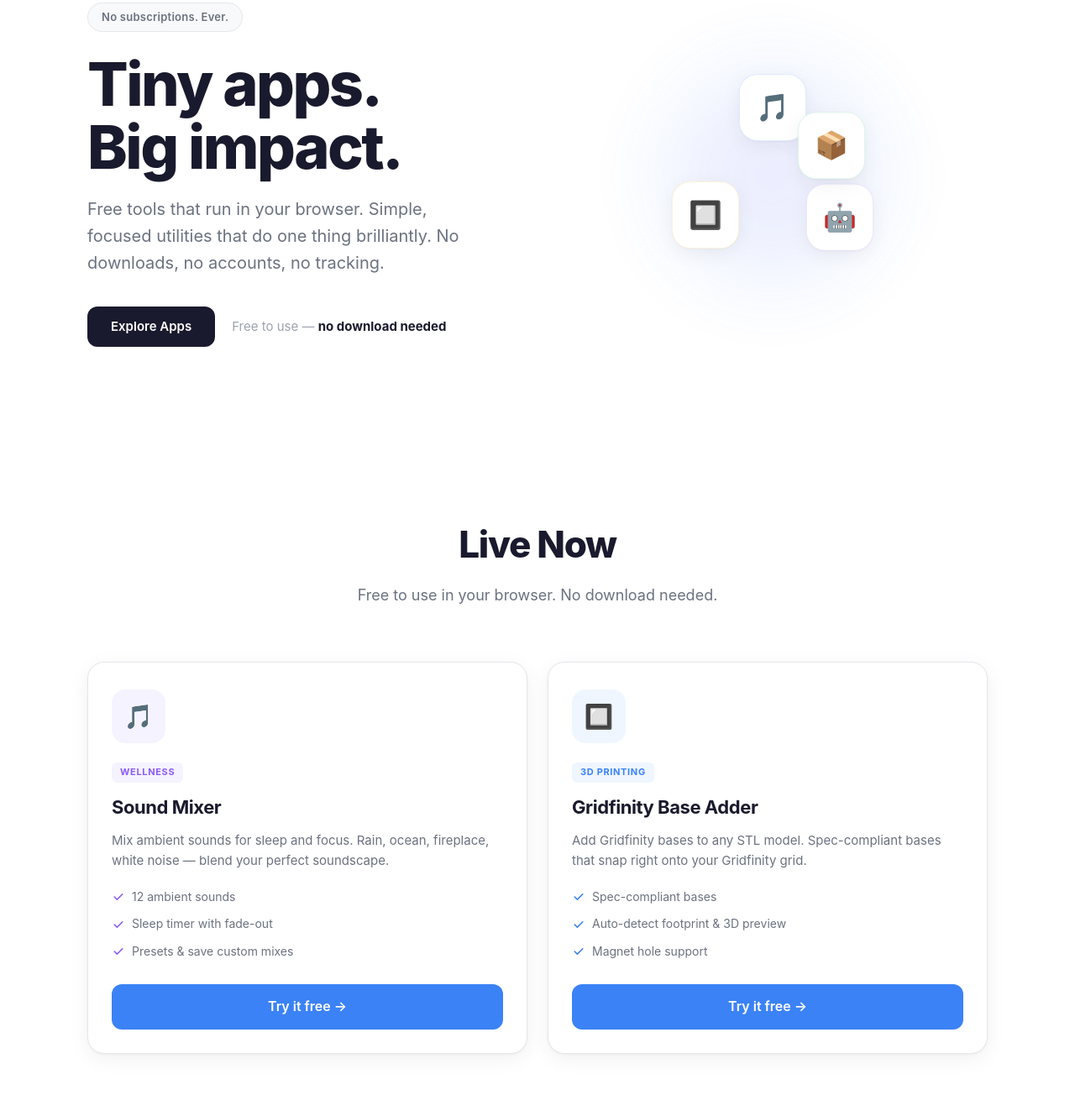
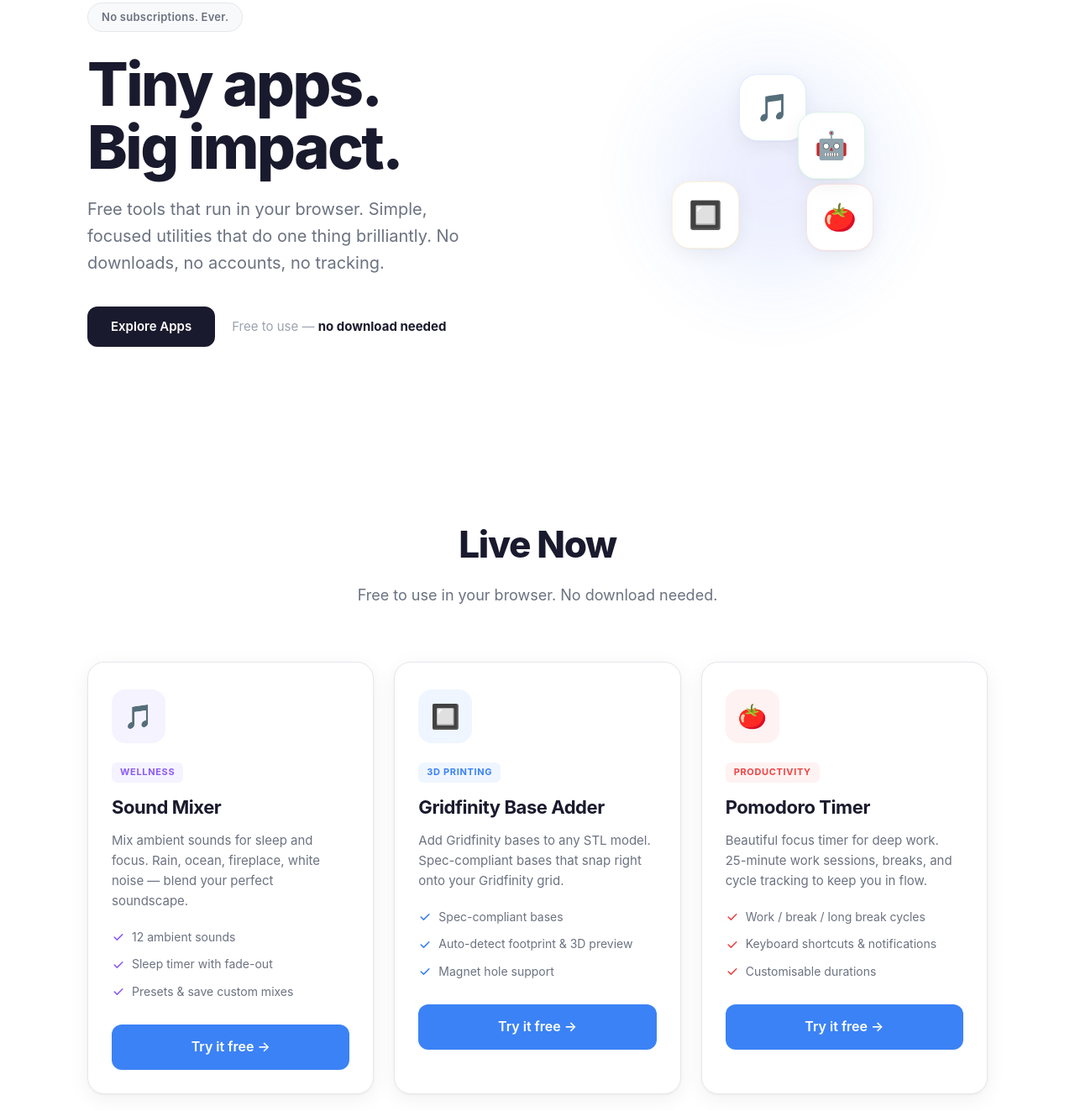
Before and after one commit to molty-assistant/micro-apps-site, a plain HTML site: page index.html in a window 1280 px wide. Shown: the part 137-1460 px from the top of the page at 84% size. Drawn offline with Linux system fonts and the light colour scheme.

Commit message:
feat: add Pomodoro Timer as 3rd live app
- New live app card with red accent theme
- JSON-LD structured data for Pomodoro Timer
- Updated hero floating cards
- 3-column grid for live apps (responsive to 2-col at 1100px, 1-col mobile)
- Updated OG image alt text for 3 apps

```diff
--- a/index.html
+++ b/index.html
@@ -16,7 +16,7 @@
   <meta property="og:image" content="https://molty-assistant.github.io/micro-apps-site/og-image.png">
   <meta property="og:image:width" content="1200">
   <meta property="og:image:height" content="630">
-  <meta property="og:image:alt" content="Micro Apps — Free browser tools. Sound Mixer and Gridfinity Base Adder.">
+  <meta property="og:image:alt" content="Micro Apps — Free browser tools. Sound Mixer, Gridfinity Base Adder, and Pomodoro Timer.">
   <meta property="og:locale" content="en_GB">
   <meta property="og:site_name" content="Micro Apps">
 
@@ -25,7 +25,7 @@
   <meta name="twitter:title" content="Micro Apps — Free browser tools, no subscriptions">
   <meta name="twitter:description" content="Free browser tools that do one thing brilliantly. No downloads, no accounts, no tracking, no nonsense.">
   <meta name="twitter:image" content="https://molty-assistant.github.io/micro-apps-site/og-image.png">
-  <meta name="twitter:image:alt" content="Micro Apps — Free browser tools. Sound Mixer and Gridfinity Base Adder.">
+  <meta name="twitter:image:alt" content="Micro Apps — Free browser tools. Sound Mixer, Gridfinity Base Adder, and Pomodoro Timer.">
 
   <title>Micro Apps — Free browser tools, no subscriptions</title>
   <link rel="stylesheet" href="styles.css">
@@ -59,6 +59,24 @@
       "description": "Add Gridfinity bases to any STL model. Spec-compliant bases, auto-detect footprint, 3D preview, magnet hole support.",
       "url": "https://molty-assistant.github.io/gridfinity-base-adder/",
       "applicationCategory": "DesignApplication",
+      "operatingSystem": "Any (Web Browser)",
+      "offers": {
+        "@type": "Offer",
+        "price": "0",
+        "priceCurrency": "GBP"
+      },
+      "author": {
+        "@type": "Person",
+        "name": "Tom Murton"
+      }
+    },
+    {
+      "@context": "https://schema.org",
+      "@type": "WebApplication",
+      "name": "Pomodoro Timer",
+      "description": "Beautiful focus timer for deep work. 25-minute work sessions with breaks and cycle tracking. Free, runs in your browser.",
+      "url": "https://molty-assistant.github.io/pomodoro-timer/",
+      "applicationCategory": "BusinessApplication",
       "operatingSystem": "Any (Web Browser)",
       "offers": {
         "@type": "Offer",
@@ -145,8 +163,8 @@
           <div class="hero-cards">
             <div class="floating-card fc-1"><span>🎵</span></div>
             <div class="floating-card fc-2"><span>🔲</span></div>
-            <div class="floating-card fc-3"><span>🤖</span></div>
-            <div class="floating-card fc-4"><span>📦</span></div>
+            <div class="floating-card fc-3"><span>🍅</span></div>
+            <div class="floating-card fc-4"><span>🤖</span></div>
           </div>
         </div>
       </div>
@@ -212,6 +230,33 @@
                 </li>
               </ul>
               <a href="https://molty-assistant.github.io/gridfinity-base-adder/" class="btn btn-accent btn-app" target="_blank" rel="noopener noreferrer">Try it free →</a>
+            </div>
+          </article>
+
+          <!-- Pomodoro Timer -->
+          <article class="app-card app-card--red" aria-labelledby="app-pomodoro-title">
+            <div class="app-card-inner">
+              <div class="app-icon app-icon--red" aria-hidden="true">
+                <span>🍅</span>
+              </div>
+              <div class="app-badge">Productivity</div>
+              <h3 id="app-pomodoro-title">Pomodoro Timer</h3>
+              <p class="app-desc">Beautiful focus timer for deep work. 25-minute work sessions, breaks, and cycle tracking to keep you in flow.</p>
+              <ul class="app-features" aria-label="Pomodoro Timer features">
+                <li>
+                  <svg class="feature-icon" viewBox="0 0 20 20" fill="currentColor" aria-hidden="true"><path fill-rule="evenodd" d="M16.707 5.293a1 1 0 010 1.414l-8 8a1 1 0 01-1.414 0l-4-4a1 1 0 011.414-1.414L8 12.586l7.293-7.293a1 1 0 011.414 0z" clip-rule="evenodd"/></svg>
+                  Work / break / long break cycles
+                </li>
+                <li>
+                  <svg class="feature-icon" viewBox="0 0 20 20" fill="currentColor" aria-hidden="true"><path fill-rule="evenodd" d="M16.707 5.293a1 1 0 010 1.414l-8 8a1 1 0 01-1.414 0l-4-4a1 1 0 011.414-1.414L8 12.586l7.293-7.293a1 1 0 011.414 0z" clip-rule="evenodd"/></svg>
+                  Keyboard shortcuts &amp; notifications
+                </li>
+                <li>
+                  <svg class="feature-icon" viewBox="0 0 20 20" fill="currentColor" aria-hidden="true"><path fill-rule="evenodd" d="M16.707 5.293a1 1 0 010 1.414l-8 8a1 1 0 01-1.414 0l-4-4a1 1 0 011.414-1.414L8 12.586l7.293-7.293a1 1 0 011.414 0z" clip-rule="evenodd"/></svg>
+                  Customisable durations
+                </li>
+              </ul>
+              <a href="https://molty-assistant.github.io/pomodoro-timer/" class="btn btn-accent btn-app" target="_blank" rel="noopener noreferrer">Try it free →</a>
             </div>
           </article>
         </div>
--- a/styles.css
+++ b/styles.css
@@ -34,6 +34,9 @@
   --green: #22c55e;
   --green-light: #f0fdf4;
   --green-glow: rgba(34, 197, 94, 0.15);
+  --red: #ef4444;
+  --red-light: #fef2f2;
+  --red-glow: rgba(239, 68, 68, 0.15);
 
   /* Surfaces */
   --card-shadow: 0 1px 3px rgba(0, 0, 0, 0.04), 0 6px 24px rgba(0, 0, 0, 0.06);
@@ -354,7 +357,7 @@ a:focus-visible {
   bottom: 40px;
   right: 20px;
   animation-delay: -4s;
-  border-color: var(--purple-glow);
+  border-color: var(--red-glow);
 }
 
 .fc-4 {
@@ -442,6 +445,7 @@ a:focus-visible {
 .app-icon--orange { background: var(--orange-light); }
 .app-icon--purple { background: var(--purple-light); }
 .app-icon--green { background: var(--green-light); }
+.app-icon--red { background: var(--red-light); }
 
 .app-badge {
   display: inline-flex;
@@ -460,6 +464,7 @@ a:focus-visible {
 .app-card--orange .app-badge { color: var(--orange); background: var(--orange-light); }
 .app-card--purple .app-badge { color: var(--purple); background: var(--purple-light); }
 .app-card--green .app-badge { color: var(--green); background: var(--green-light); }
+.app-card--red .app-badge { color: var(--red); background: var(--red-light); }
 
 .app-card h3 {
   font-size: 1.375rem;
@@ -500,10 +505,11 @@ a:focus-visible {
 .app-card--orange .feature-icon { color: var(--orange); }
 .app-card--purple .feature-icon { color: var(--purple); }
 .app-card--green .feature-icon { color: var(--green); }
+.app-card--red .feature-icon { color: var(--red); }
 
-/* --- Live Apps Grid (2 columns) --- */
+/* --- Live Apps Grid --- */
 .app-grid--live {
-  grid-template-columns: repeat(2, 1fr);
+  grid-template-columns: repeat(3, 1fr);
   margin-bottom: 80px;
 }
 
@@ -732,6 +738,12 @@ a:focus-visible {
    Responsive
    ============================================ */
 
+@media (max-width: 1100px) {
+  .app-grid--live {
+    grid-template-columns: repeat(2, 1fr);
+  }
+}
+
 @media (max-width: 968px) {
   :root {
     --section-gap: 80px;
```
